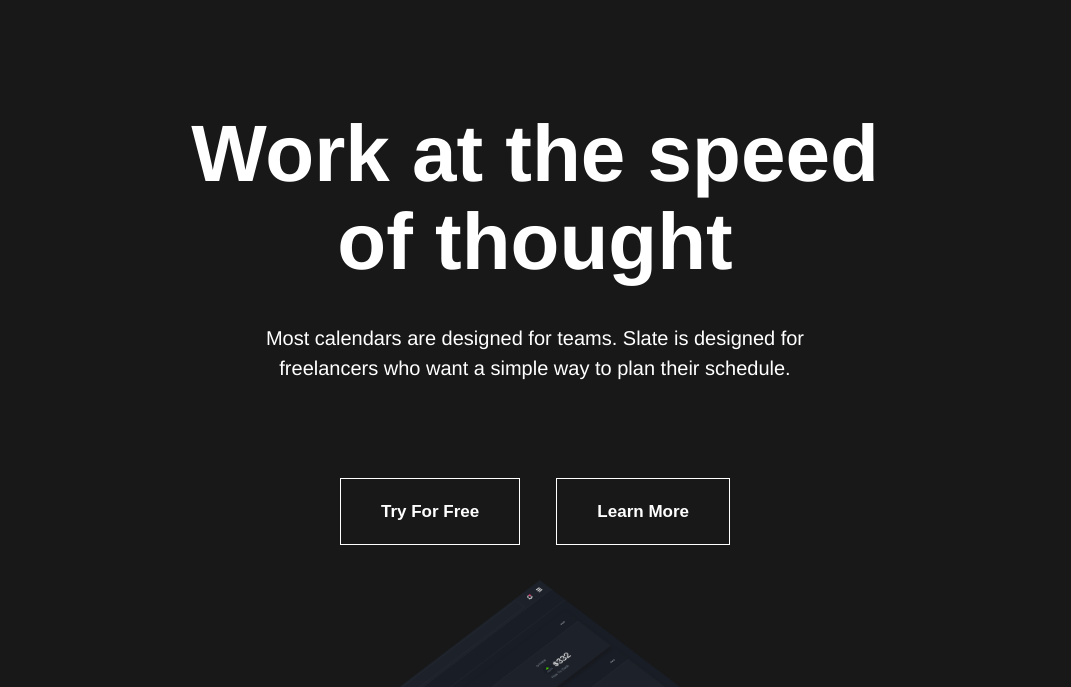
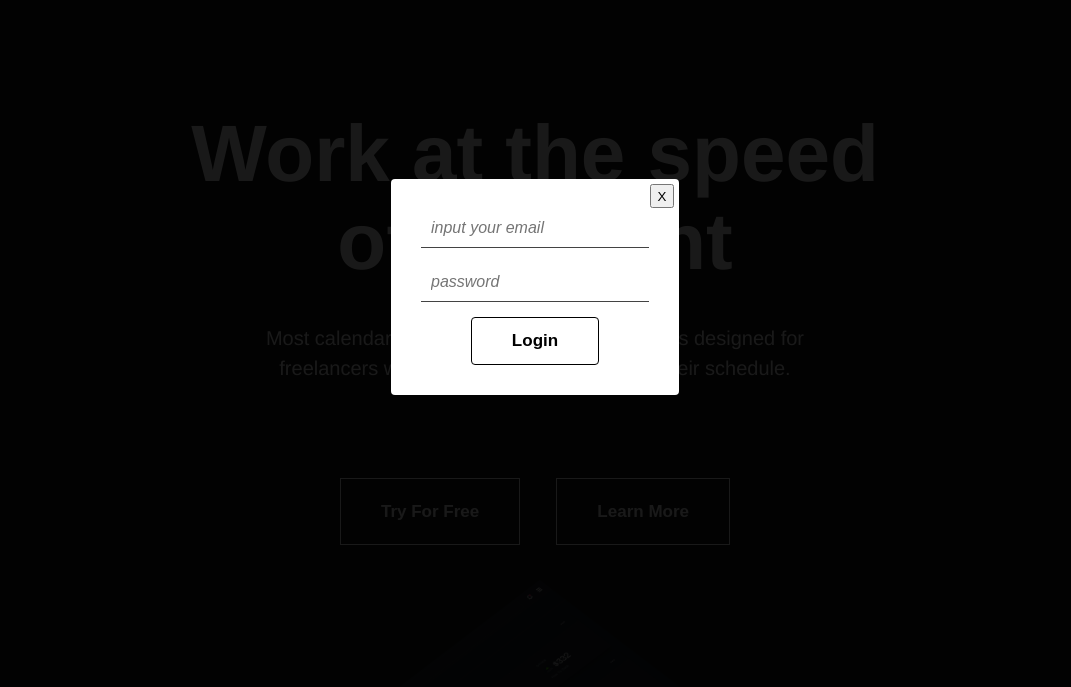
Before and after one commit to maxipy18/figma-land, a plain HTML site: page index.html in a window 1280 px wide. Both pictures are taken after a click on the button "Login". Shown: the part 113-800 px from the top of the page, without its empty margins (105-1176 px from the left). Drawn offline with nearby package versions, Linux system fonts and the light colour scheme.

Commit message:
add modal window

```diff
--- a/css/style.css
+++ b/css/style.css
@@ -878,3 +878,75 @@ body {
         flex-direction: column;
     }
 }
+
+
+/* ========= modal ======== */
+
+
+.modal {
+    display: none;
+}
+
+.modal.active {
+    display: flex;
+    justify-content: center;
+    align-items: center;
+    position: absolute;
+    position: fixed;
+    width: 100vw;
+    height: 100vh;
+    top: 0;
+    left: 0;
+    background: rgba(0,0,0, 0.9);
+
+}
+
+.login-window {
+    background-color: #fff;
+    max-width: 400px;
+    padding: 30px;
+    border-radius: 4px;
+    position: relative;
+
+}
+
+.login-form {
+    display: flex;
+    flex-direction: column;
+
+}
+
+.close-btn {
+    position: absolute;
+    top: 5px;
+    right: 5px;
+    width: 24px;
+    height: 24px;
+}
+
+.input-password, .input-email {
+    font-size: 16px;
+    font-style: italic;
+    padding: 10px;
+    margin-bottom: 15px;
+    border: none;
+    outline: none;
+    border-bottom: 1px solid #434343;
+}
+
+.login-form-btn {
+    margin: 0 auto;
+    padding: 13px 40px;
+    font-size: 17px;
+    font-weight: 700;
+    outline: none;
+    border: 1px solid #000;
+    border-radius: 4px;
+    background-color: transparent;
+}
+
+.login-form-btn:active {
+    background-color: #4452FE;
+    border: 1px solid #4452FE;
+    color: #fff;
+}
--- a/index.html
+++ b/index.html
@@ -551,6 +551,17 @@
         </div>
     </footer>
 
+    <div class="modal">
+        <div class="login-window">
+            <form class="login-form" action="#">
+                <button class="close-btn">X</button>
+                <input class="input-email" type="email" name="email" placeholder="input your email">
+                <input class="input-password" type="password" name="password" placeholder="password">
+                <button class="login-form-btn" type="submit">Login</button>
+            </form>
+        </div>
+    </div>
+
 
 
 
--- a/js/main.js
+++ b/js/main.js
@@ -5,6 +5,9 @@ const burger = document.querySelector('.burger-logo');
 const navMenu = document.querySelector('.nav-menu');
 const navMenuLink = document.querySelectorAll('.nav-menu__link');
 const headerNav = document.querySelector('.header-nav');
+const loginBtn = document.querySelector('.login-btn');
+const modal = document.querySelector('.modal');
+const closeBtn = document.querySelector('.close-btn');
 
 
 burger.addEventListener('click', ()=>{
@@ -14,3 +17,17 @@ burger.addEventListener('click', ()=>{
     });
     navMenu.style.top = `${headerNav.offsetHeight}px`;
 });
+
+loginBtn.addEventListener('click', ()=>{
+    modal.classList.toggle('active');
+});
+
+modal.addEventListener('click', (event)=>{
+    if(event.target.classList.contains('modal')){
+        modal.classList.remove('active');
+    };
+});
+
+closeBtn.addEventListener('click', ()=>{
+    modal.classList.remove('active');
+});
```
